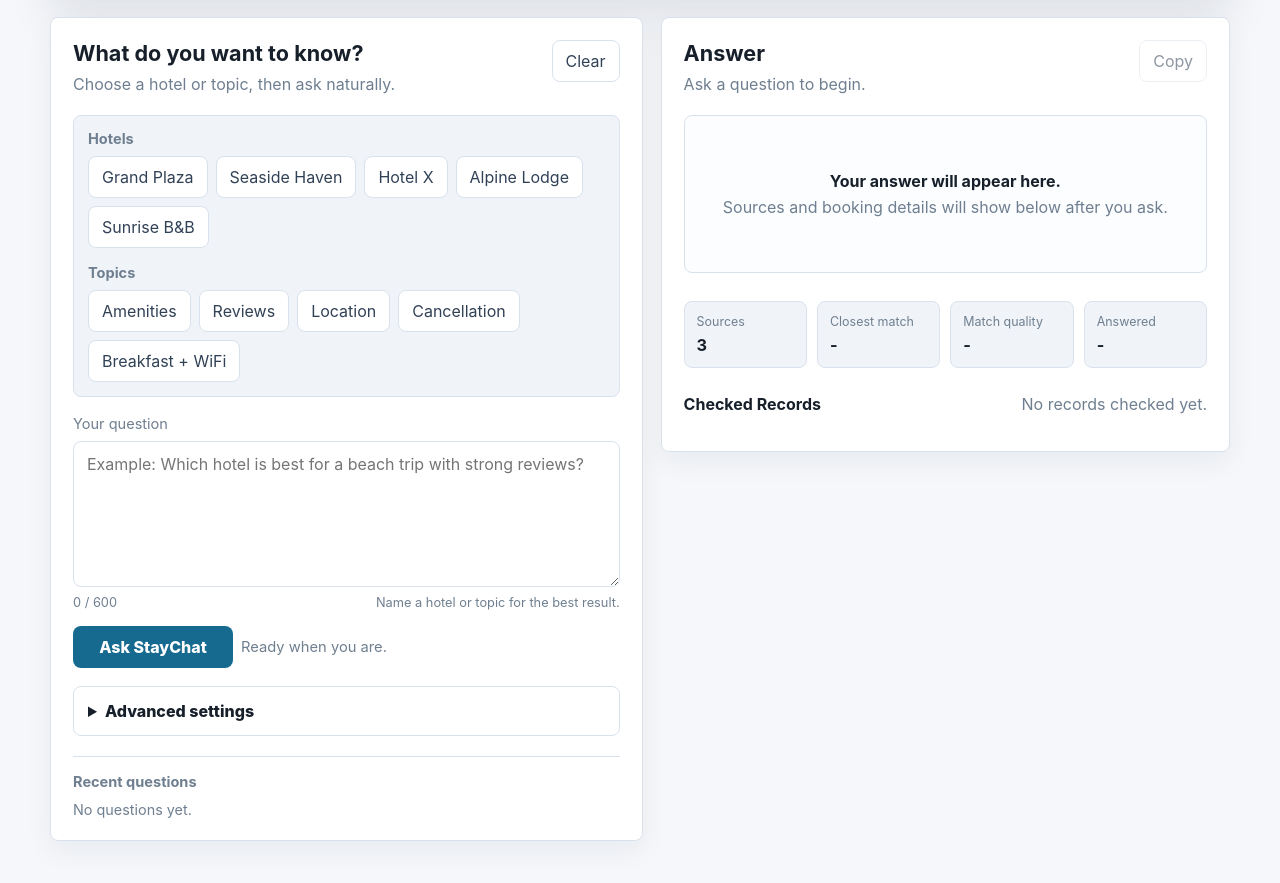
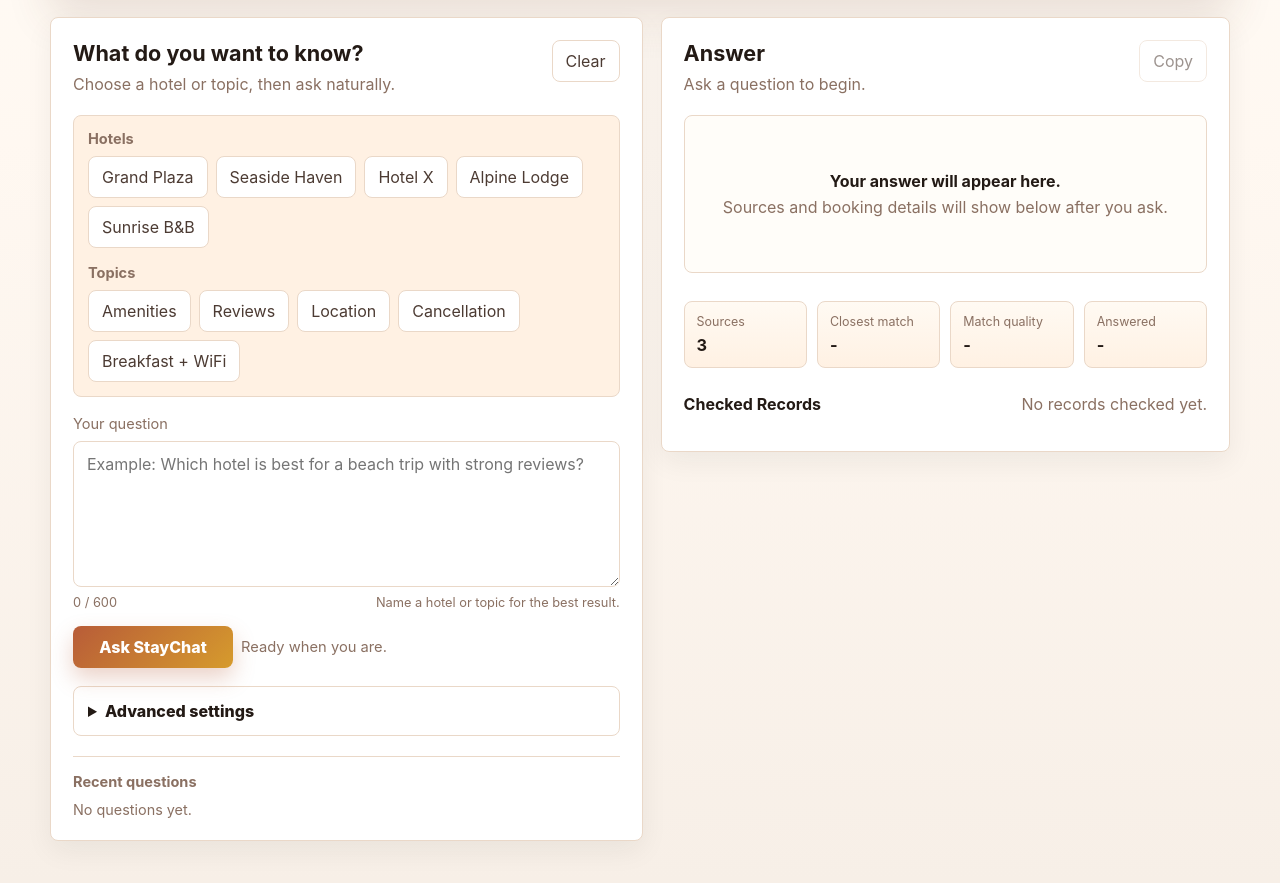
Before and after one commit to HARMAN-SINGH0001/Rag_based, a Flask app: page / in a window 1280 px wide. Shown: the part 393-1276 px from the top of the page. Run offline with Flask 2, Linux system fonts and the light colour scheme.

Commit message:
Update UI color palette

```diff
--- a/static/style.css
+++ b/static/style.css
@@ -1,18 +1,20 @@
 :root {
   color-scheme: light;
-  --bg: #f5f7fb;
+  --bg: #fff8f1;
   --surface: #ffffff;
-  --surface-soft: #f0f4f8;
-  --ink: #17202a;
-  --text: #314156;
-  --muted: #6f7f90;
-  --line: #d9e2ec;
-  --brand: #166a8f;
-  --brand-strong: #0e506d;
-  --green: #1b8a5a;
+  --surface-soft: #fff1e3;
+  --ink: #231a15;
+  --text: #4c3b33;
+  --muted: #8a7062;
+  --line: #ead8c8;
+  --brand: #b85c38;
+  --brand-strong: #8f3f23;
+  --brand-soft: #fff0e8;
+  --gold: #d69b2d;
+  --green: #267257;
   --amber: #b26a00;
   --red: #b4232a;
-  --shadow: 0 18px 45px rgba(23, 32, 42, 0.10);
+  --shadow: 0 18px 45px rgba(90, 55, 32, 0.14);
 }
 
 * {
@@ -27,7 +29,8 @@ body {
   margin: 0;
   min-height: 100vh;
   font-family: Inter, ui-sans-serif, system-ui, -apple-system, BlinkMacSystemFont, "Segoe UI", sans-serif;
-  background: var(--bg);
+  background:
+    linear-gradient(180deg, #fffdf9 0%, var(--bg) 42%, #f7efe7 100%);
   color: var(--text);
 }
 
@@ -278,11 +281,12 @@ label {
   min-width: 160px;
   color: #fff;
   font-weight: 800;
-  background: var(--brand);
+  background: linear-gradient(135deg, var(--brand), var(--gold));
+  box-shadow: 0 10px 22px rgba(184, 92, 56, 0.28);
 }
 
 .primary-button:hover {
-  background: var(--brand-strong);
+  background: linear-gradient(135deg, var(--brand-strong), #c88720);
   transform: translateY(-1px);
 }
 
@@ -424,7 +428,7 @@ input[type="range"] {
 }
 
 .answer-card {
-  background: #fbfdff;
+  background: #fffdf9;
   border: 1px solid var(--line);
 }
 
@@ -513,7 +517,7 @@ input[type="range"] {
 }
 
 .meta-item {
-  background: var(--surface-soft);
+  background: linear-gradient(180deg, #fffaf3, var(--surface-soft));
   border: 1px solid var(--line);
   border-radius: 8px;
   padding: 12px;
```
Also changed, not shown: other parts of static/style.css (+17 -17 lines).
